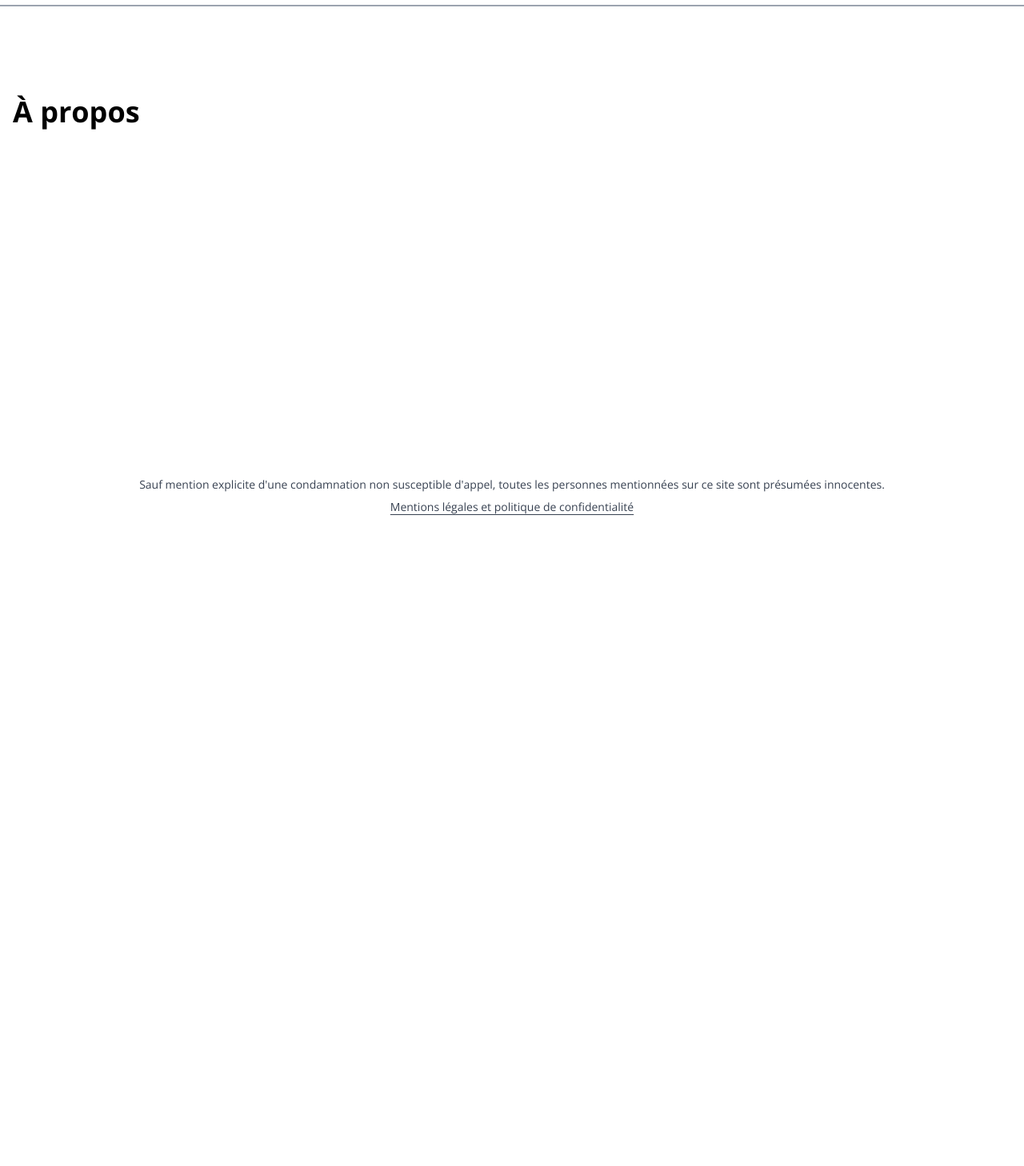
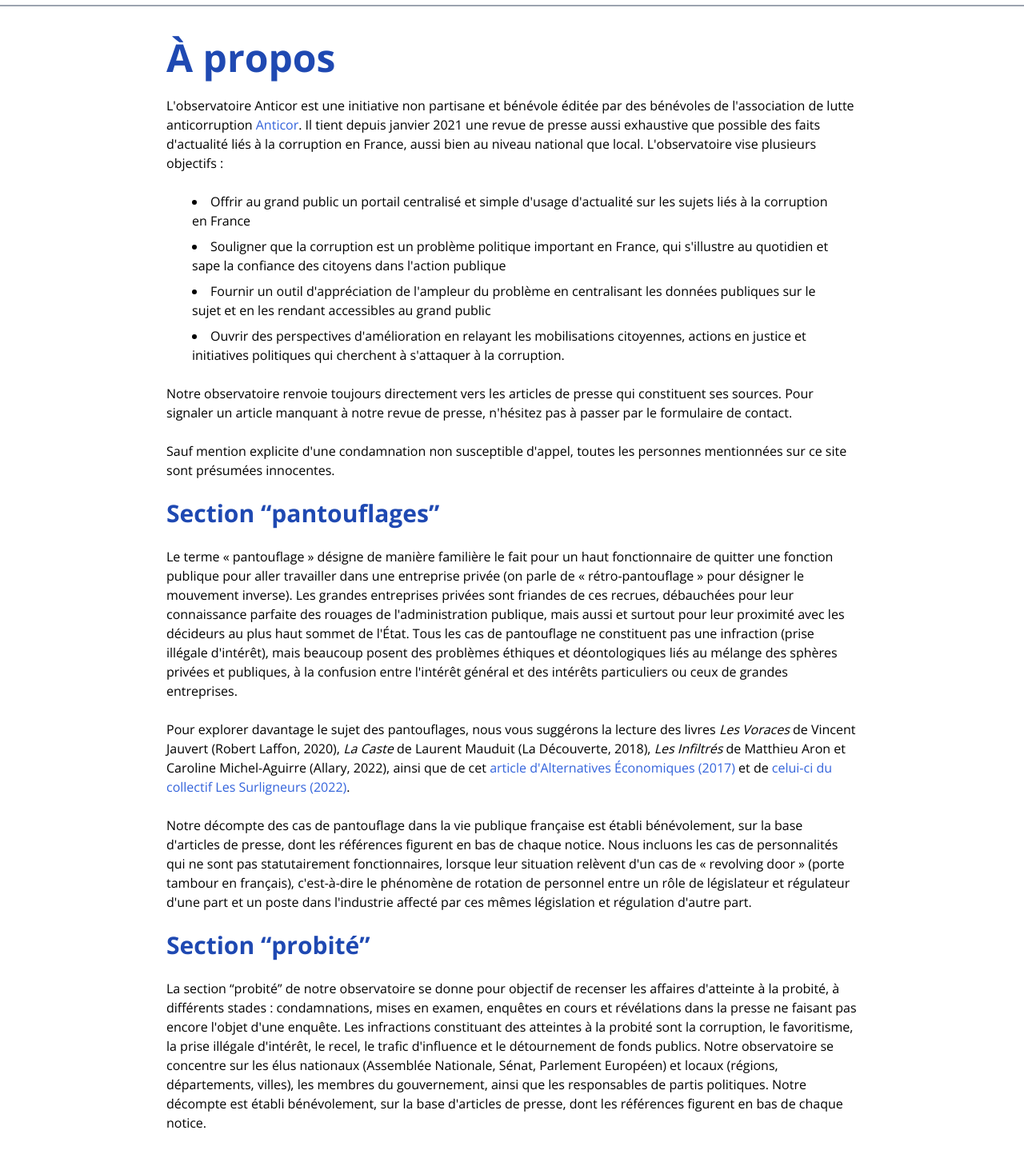
Before and after one commit to implicitdef/anticor_observatoire, a Next.js app in the folder fc_website/: page /apropos in a window 1280 px wide. Shown: the part 140-1598 px from the top of the page at 80% size. Before the commit the page ends 800 px from the top, so only its background shows below. Built offline with nearby package versions, Linux system fonts and the light colour scheme.

Commit message:
page a propos

```diff
--- a/fc_website/src/app/apropos/page.tsx
+++ b/fc_website/src/app/apropos/page.tsx
@@ -1,7 +1,120 @@
+import Link from 'next/link'
+import { PropsWithChildren } from 'react'
+
 export default function Page() {
   return (
-    <div className="container px-4 py-28 mx-auto">
-      <h1 className="text-4xl font-bold">À propos</h1>
+    <div className="container mx-auto">
+      <div className="max-w-4xl mt-10 px-4 space-y-6 mx-auto ">
+        <h1 className="text-5xl font-bold text-bleuanticor-500">À propos</h1>
+        <p>
+          L'observatoire Anticor est une initiative non partisane et bénévole
+          éditée par des bénévoles de l'association de lutte anticorruption{' '}
+          <QuickLink href="https://www.anticor.org/">Anticor</QuickLink>. Il
+          tient depuis janvier 2021 une revue de presse aussi exhaustive que
+          possible des faits d'actualité liés à la corruption en France, aussi
+          bien au niveau national que local. L'observatoire vise plusieurs
+          objectifs :
+        </p>
+        <ul className="list-disc disc list-inside space-y-2 px-8">
+          <li>
+            Offrir au grand public un portail centralisé et simple d'usage
+            d'actualité sur les sujets liés à la corruption en France
+          </li>
+          <li>
+            Souligner que la corruption est un problème politique important en
+            France, qui s'illustre au quotidien et sape la confiance des
+            citoyens dans l'action publique
+          </li>
+          <li>
+            Fournir un outil d'appréciation de l'ampleur du problème en
+            centralisant les données publiques sur le sujet et en les rendant
+            accessibles au grand public
+          </li>
+          <li>
+            Ouvrir des perspectives d'amélioration en relayant les mobilisations
+            citoyennes, actions en justice et initiatives politiques qui
+            cherchent à s'attaquer à la corruption.
+          </li>
+        </ul>
+        <p>
+          Notre observatoire renvoie toujours directement vers les articles de
+          presse qui constituent ses sources. Pour signaler un article manquant
+          à notre revue de presse, n'hésitez pas à passer par le formulaire de
+          contact.
+        </p>
+        <p>
+          Sauf mention explicite d'une condamnation non susceptible d'appel,
+          toutes les personnes mentionnées sur ce site sont présumées
+          innocentes.
+        </p>
+        <h2 className="text-3xl font-bold  text-bleuanticor-500">
+          Section “pantouflages”
+        </h2>
+        <p>
+          Le terme « pantouflage » désigne de manière familière le fait pour un
+          haut fonctionnaire de quitter une fonction publique pour aller
+          travailler dans une entreprise privée (on parle de « rétro-pantouflage
+          » pour désigner le mouvement inverse). Les grandes entreprises privées
+          sont friandes de ces recrues, débauchées pour leur connaissance
+          parfaite des rouages de l'administration publique, mais aussi et
+          surtout pour leur proximité avec les décideurs au plus haut sommet de
+          l'État. Tous les cas de pantouflage ne constituent pas une infraction
+          (prise illégale d'intérêt), mais beaucoup posent des problèmes
+          éthiques et déontologiques liés au mélange des sphères privées et
+          publiques, à la confusion entre l'intérêt général et des intérêts
+          particuliers ou ceux de grandes entreprises.
+        </p>
+        <p>
+          Pour explorer davantage le sujet des pantouflages, nous vous suggérons
+          la lecture des livres <span className="italic">Les Voraces</span> de
+          Vincent Jauvert (Robert Laffon, 2020),{' '}
+          <span className="italic">La Caste</span> de Laurent Mauduit (La
+          Découverte, 2018), <span className="italic">Les Infiltrés</span> de
+          Matthieu Aron et Caroline Michel-Aguirre (Allary, 2022), ainsi que de
+          cet{' '}
+          <QuickLink href="https://www.alternatives-economiques.fr/hauts-fonctionnaires-preferent-prive/00079448">
+            article d'Alternatives Économiques (2017)
+          </QuickLink>{' '}
+          et de{' '}
+          <QuickLink href="https://www.lessurligneurs.eu/quest-ce-que-le-pantouflage-et-que-prevoit-la-loi/">
+            celui-ci du collectif Les Surligneurs (2022)
+          </QuickLink>
+          .
+        </p>
+        <p>
+          Notre décompte des cas de pantouflage dans la vie publique française
+          est établi bénévolement, sur la base d'articles de presse, dont les
+          références figurent en bas de chaque notice. Nous incluons les cas de
+          personnalités qui ne sont pas statutairement fonctionnaires, lorsque
+          leur situation relèvent d'un cas de « revolving door » (porte tambour
+          en français), c'est-à-dire le phénomène de rotation de personnel entre
+          un rôle de législateur et régulateur d'une part et un poste dans
+          l'industrie affecté par ces mêmes législation et régulation d'autre
+          part.
+        </p>
+        <h2 className="text-3xl font-bold  text-bleuanticor-500">
+          Section “probité”
+        </h2>
+        <p>
+          La section “probité” de notre observatoire se donne pour objectif de
+          recenser les affaires d'atteinte à la probité, à différents stades :
+          condamnations, mises en examen, enquêtes en cours et révélations dans
+          la presse ne faisant pas encore l'objet d'une enquête. Les infractions
+          constituant des atteintes à la probité sont la corruption, le
+          favoritisme, la prise illégale d'intérêt, le recel, le trafic
+          d'influence et le détournement de fonds publics. Notre observatoire se
+          concentre sur les élus nationaux (Assemblée Nationale, Sénat,
+          Parlement Européen) et locaux (régions, départements, villes), les
+          membres du gouvernement, ainsi que les responsables de partis
+          politiques. Notre décompte est établi bénévolement, sur la base
+          d'articles de presse, dont les références figurent en bas de chaque
+          notice.
+        </p>
+      </div>
     </div>
   )
 }
+
+function QuickLink(props: PropsWithChildren & { href: string }) {
+  return <Link {...props} className=" text-bleuanticor-400" />
+}
--- a/fc_website/src/app/revuedepresse/tag/[kind]/[id]/page.tsx
+++ b/fc_website/src/app/revuedepresse/tag/[kind]/[id]/page.tsx
@@ -31,7 +31,7 @@ export default function TagPage({
   const items = getItemsWithSameTag(data, { id: tagId, kind: tagKind })
   const tag = getTagById(data, tagKind, tagId)
   return (
-    <div className="container px-4 py-28 mx-auto">
+    <div className="container  py-28 mx-auto">
       <h1 className="text-2xl font-bold mb-10 text-gray-700 text-center">
         <Link href={buildUrlList()} className="underline">
           La revue de presse
--- a/fc_website/src/components/TagPage.tsx
+++ b/fc_website/src/components/TagPage.tsx
@@ -40,7 +40,7 @@ export function TagPage({
   }
   const items = getItemsWithSameTag(allItems, tag)
   return (
-    <div className="container px-4 py-28 mx-auto">
+    <div className="container  py-28 mx-auto">
       <h1 className="text-2xl font-bold mb-10 text-gray-700 text-center">
         <Link href={buildUrlList()} className="underline">
           La revue de presse
```
